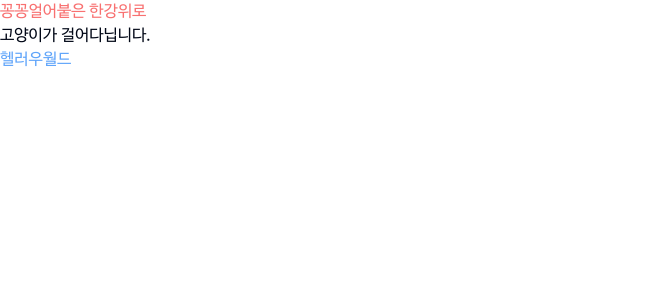
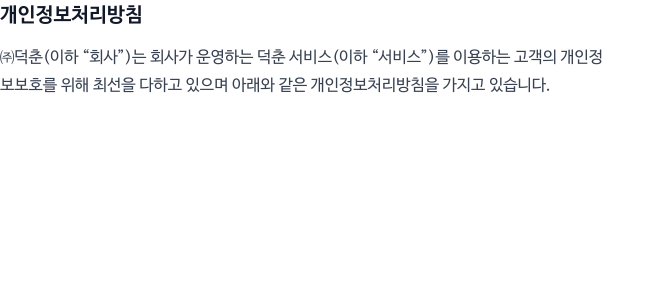
Before and after one commit to 2duckchun/nextjs-code-archive, a Next.js app: page /mdx in a window 1280 px wide. Shown: the top 300 px of the page, without its empty margins (0-665 px from the left). Built offline with nearby package versions, Linux system fonts and the light colour scheme.

Commit message:
markdown으로 이용약관 관리하기 연습코드

```diff
--- a/package.json
+++ b/package.json
@@ -31,13 +31,17 @@
     "react": "^18",
     "react-dom": "^18",
     "react-hook-form": "^7.49.3",
+    "react-markdown": "^9.0.1",
     "react-quill": "^2.0.0",
+    "rehype-raw": "^7.0.0",
+    "remark-gfm": "^4.0.0",
     "tailwind-merge": "^2.2.0",
     "tailwindcss-animate": "^1.0.7",
     "three": "^0.161.0",
     "zod": "^3.22.4"
   },
   "devDependencies": {
+    "@tailwindcss/typography": "^0.5.13",
     "@tanstack/eslint-plugin-query": "^5.17.7",
     "@types/node": "^20",
     "@types/react": "^18",
--- /dev/null
+++ b/post/240617-개인정보처리방침.md
@@ -0,0 +1,4 @@
+### 개인정보처리방침
+
+㈜덕춘(이하 “회사”)는 회사가 운영하는 덕춘 서비스(이하 “서비스”)를 이용하는 고객의 개인정보보호를 위해 최선을 다하고 있으며 아래와
+같은 개인정보처리방침을 가지고 있습니다.
--- a/src/app/(routes)/mdx/page.tsx
+++ b/src/app/(routes)/mdx/page.tsx
@@ -1,43 +1,23 @@
 import { FunctionComponent } from 'react'
-import { MDXRemote, compileMDX } from 'next-mdx-remote/rsc'
+import ReactMarkdown from 'react-markdown'
 import fs from 'fs'
 import path from 'path'
+import rehypeRaw from 'rehype-raw'
 
 interface PageProps {}
 
 const Page: FunctionComponent<PageProps> = async ({}) => {
-  const filePath = path.join(process.cwd(), 'post', 'post01.md')
+  const filePath = path.join(
+    process.cwd(),
+    'post',
+    '240617-개인정보처리방침.md',
+  )
   const markdownsource = fs.readFileSync(filePath, 'utf-8')
-  const { content, frontmatter } = await compileMDX({
-    source: markdownsource,
-    components: {
-      h1: ({ children }) => <div className="text-red-400">{children}</div>,
-      Hello: ({ children }) => <div className="text-blue-400">{children}</div>,
-    },
-    options: {
-      parseFrontmatter: true,
-      mdxOptions: {
-        remarkPlugins: [],
-        rehypePlugins: [],
-      },
-    },
-  })
-  // console.log(markdownsource)
-  console.log(frontmatter)
+
   return (
-    <main>
-      {content}
-      {/* <MDXRemote
-        source={markdownsource}
-        options={{
-          parseFrontmatter: true,
-          mdxOptions: {
-            remarkPlugins: [],
-            rehypePlugins: [],
-          },
-        }}
-      /> */}
-    </main>
+    <ReactMarkdown className={'prose'} rehypePlugins={[rehypeRaw]}>
+      {markdownsource}
+    </ReactMarkdown>
   )
 }
 
--- a/tailwind.config.ts
+++ b/tailwind.config.ts
@@ -156,7 +156,7 @@
   },
   plugins: [
     require('tailwindcss-animate'),
-
+    require('@tailwindcss/typography'),
     plugin(function ({ matchUtilities, theme }) {
       matchUtilities(
         {
```
Also changed, not shown: 1 other file (tests, documents, lock files or other folders).
